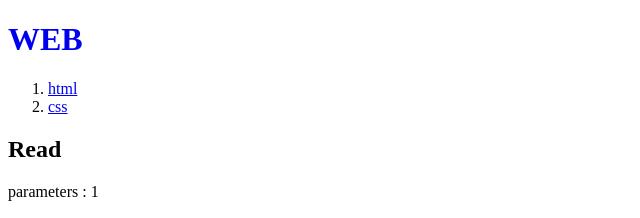
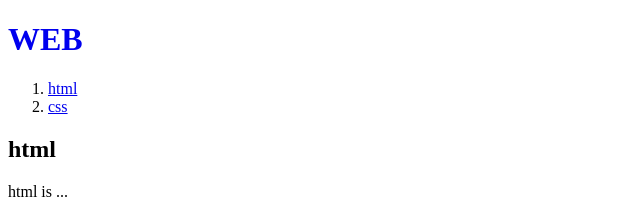
Before and after one commit to pleasebelieveme/nextjs-lifecoding, a Next.js app: page /read/1 in a window 1280 px wide. Shown: the top 218 px of the page, without its empty margins (0-640 px from the left). Built offline with nearby package versions, Linux system fonts and the light colour scheme; data requests are answered from the project's data file.

Commit message:
lesson: 11강 글읽기

```diff
--- a/src/app/read/[id]/page.js
+++ b/src/app/read/[id]/page.js
@@ -1,8 +1,10 @@
-export default function Read(props) {
+export default async function Read(props) {
+    const response = await fetch(`http://localhost:9999/topics/${props.params.id}`)
+    const topic = await response.json();
     return (
         <>
-            <h2>Read</h2>
-            parameters : {props.params.id}
+            <h2>{topic.title}</h2>
+            {topic.body}
         </>
     )
 }
```
